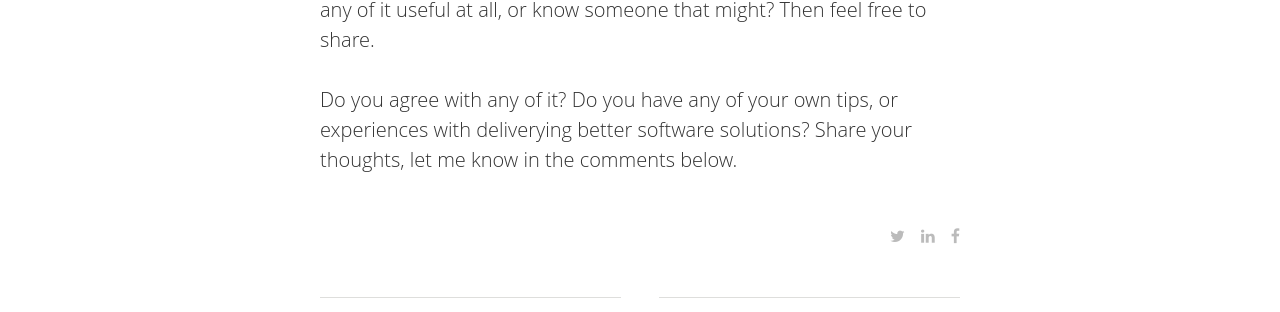
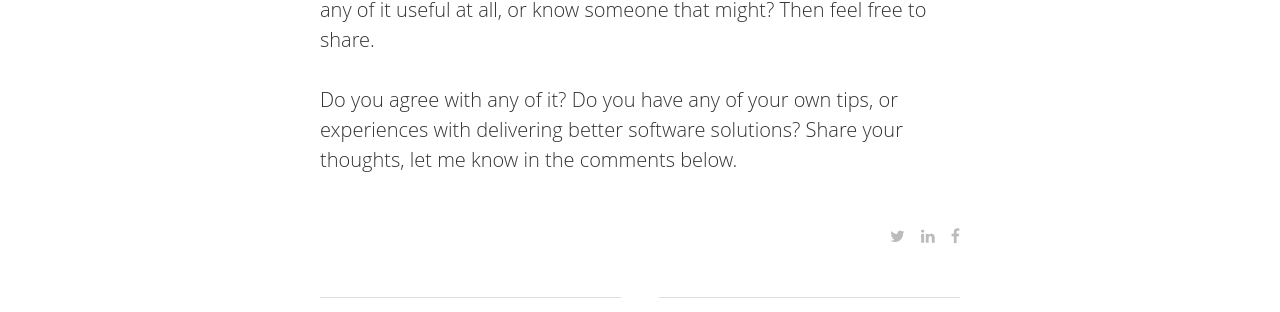
Before and after one commit to IamJackReed/JackReed, a Jekyll site: the page built from _posts/2017-08-14-software-development-not-just-about-developing-software.md, in a window 1280 px wide and 900 px high, scrolled down 4381 px. Shown: the part 174-486 px from the top of the window. Built offline with Jekyll 4.4.1, drawn with Linux system fonts in a browser that asks for light colours; nearby versions of some CDN libraries; some web fonts are replaced; comment, search, counter and statistics services are not loaded.

Commit message:
Update 2017-08-14-software-development-not-just-about-developing-software.md

```diff
--- a/_posts/2017-08-14-software-development-not-just-about-developing-software.md
+++ b/_posts/2017-08-14-software-development-not-just-about-developing-software.md
@@ -23,4 +23,4 @@ image2: /assets/article_images/2017-08-14-software-development-not-just-about-de
 
 <span style="color:#00000; font-family: 'open sans'; font-size: 1em; font-size: 20px; font-weight: 200; hyphens: none;">As always, thanks for making it this far. If you have read this and found any of it useful at all, or know someone that might? Then feel free to share.
 
-<span style="color:#00000; font-family: 'open sans'; font-size: 1em; font-size: 20px; font-weight: 200; hyphens: none;">Do you agree with any of it? Do you have any of your own tips, or experiences with deliverying better software solutions? Share your thoughts, let me know in the comments below.
+<span style="color:#00000; font-family: 'open sans'; font-size: 1em; font-size: 20px; font-weight: 200; hyphens: none;">Do you agree with any of it? Do you have any of your own tips, or experiences with delivering better software solutions? Share your thoughts, let me know in the comments below.
```
